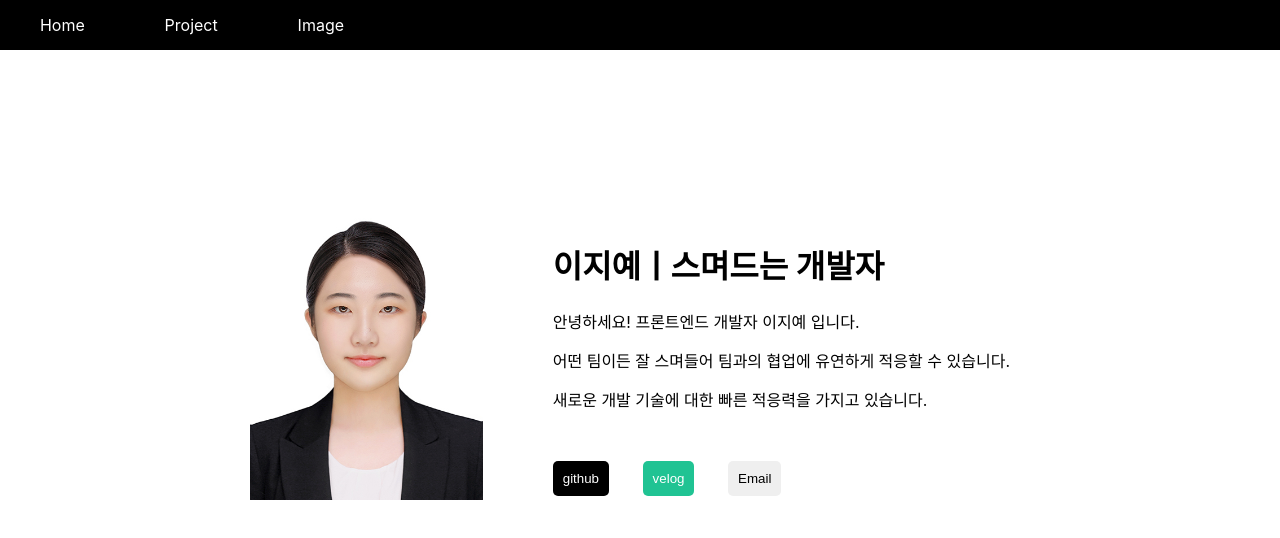
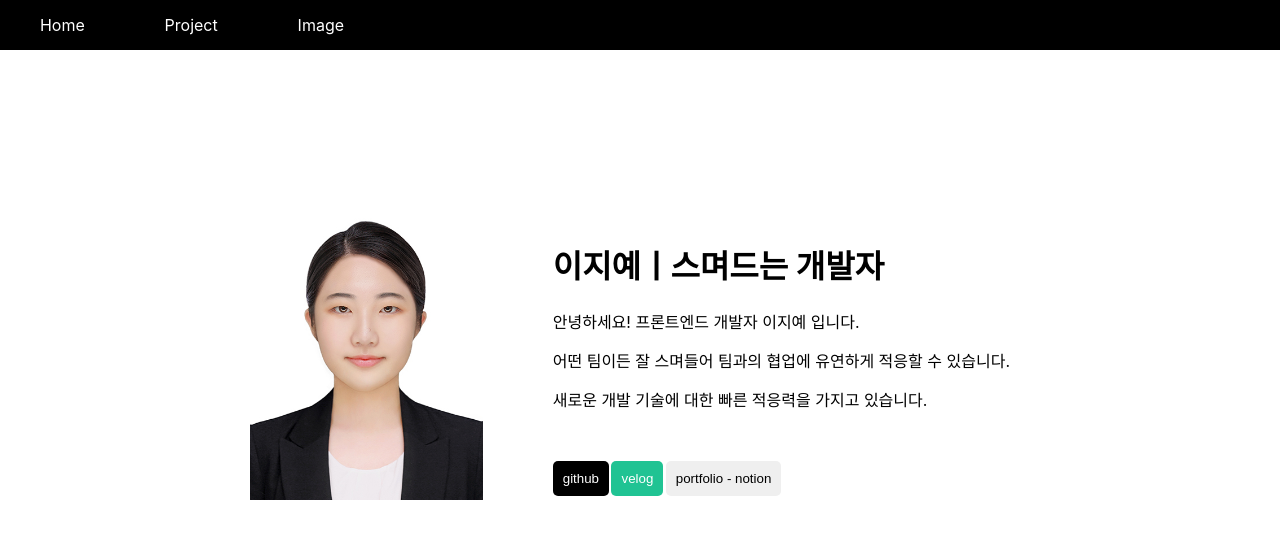
Before and after one commit to lj05117/portfolio, a React (Create React App) app: page / in a window 1280 px wide. Shown: the top 538 px of the page. Built offline with nearby package versions, Linux system fonts and the light colour scheme.

Commit message:
버튼 변경

```diff
--- a/src/components/Button/index.tsx
+++ b/src/components/Button/index.tsx
@@ -6,7 +6,8 @@ const Button = ({ buttonName }: { buttonName: string }) => {
       ? (window.location.href = "https://github.com/lj05117")
       : name === "velog"
       ? (window.location.href = "https://velog.io/@lj05117")
-      : (window.location.href = "mailto:lj05117@naver.com");
+      : (window.location.href =
+          "https://shore-roadway-33f.notion.site/a05ef24e1eff4e0d93e7fff5889e124f");
   };
 
   if (buttonName === "git") {
@@ -23,8 +24,8 @@ const Button = ({ buttonName }: { buttonName: string }) => {
     );
   } else {
     return (
-      <ButtonStyle className={"email"} title={"lj05117@naver.com"}>
-        Email
+      <ButtonStyle className={"notion"} onClick={() => goLink("notion")}>
+        portfolio - notion
       </ButtonStyle>
     );
   }
--- a/src/components/Button/styles.ts
+++ b/src/components/Button/styles.ts
@@ -26,7 +26,7 @@ export const ButtonStyle = styled.button`
     background-color: #20c393;
   }
 
-  &.email {
+  &.notion {
     color: black;
   }
 `;
--- a/src/pages/HomePage/index.tsx
+++ b/src/pages/HomePage/index.tsx
@@ -24,7 +24,7 @@ const HomePage = () => {
         <ButtonContainer>
           <Button buttonName="git"></Button>
           <Button buttonName="velog"></Button>
-          <Button buttonName="Email"></Button>
+          <Button buttonName="notion"></Button>
         </ButtonContainer>
       </IntroContentContainer>
     </IntroContainer>
```
